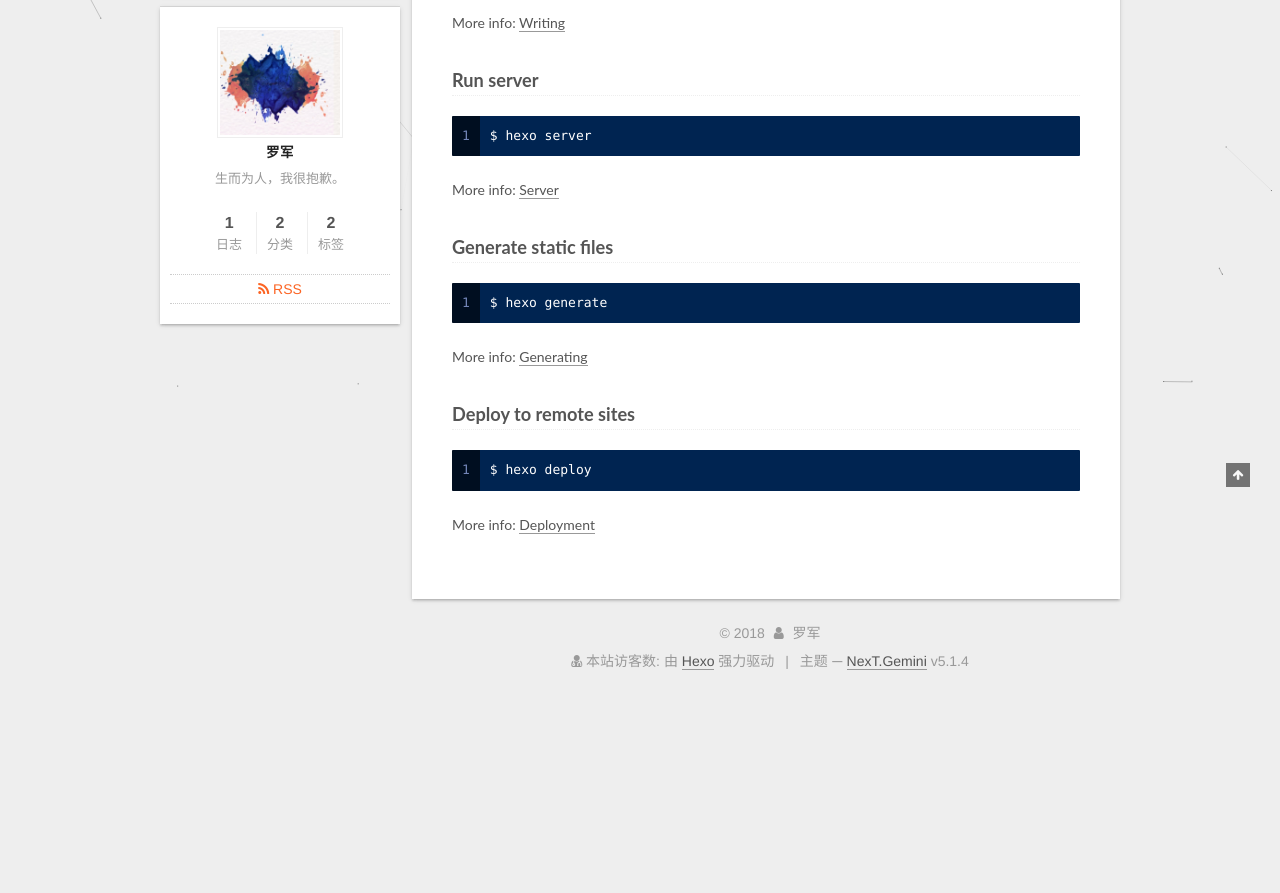
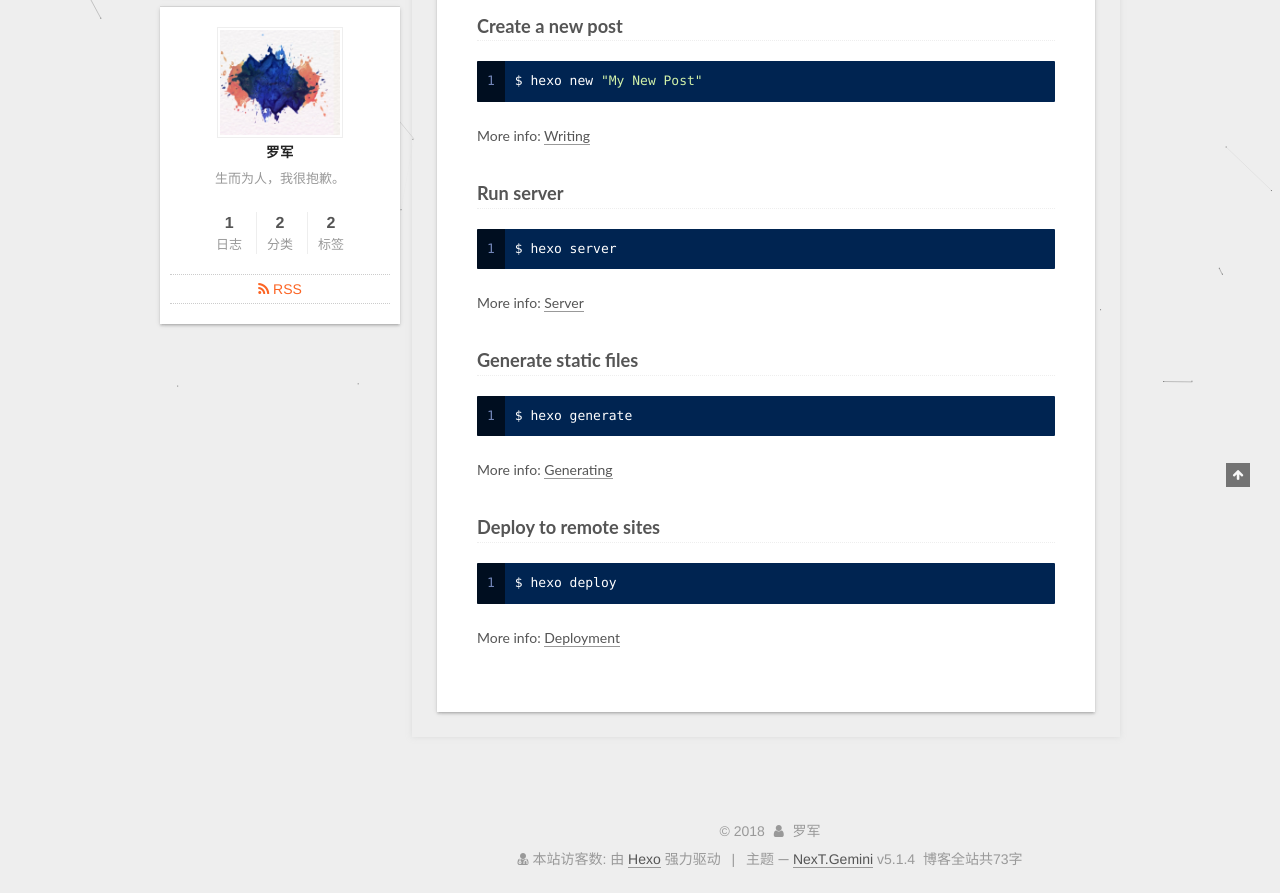
Before and after one commit to a2410608955/a2410608955.github.io, a plain HTML site: page index.html in a window 1280 px wide. Shown: the part 413-1306 px from the top of the page. Before the commit the page ends 1108 px from the top, so only its background shows below. Drawn offline with nearby package versions, Linux system fonts and the light colour scheme; some packages are replaced by stand-ins of ours; a script that the page names is missing.

Commit message:
Site updated: 2018-12-17 19:18:28

```diff
--- a/css/main.css
+++ b/css/main.css
@@ -1943,7 +1943,7 @@ pre .javascript .function {
   width: 4px;
   height: 4px;
   border-radius: 50%;
-  background: #b9a7ff;
+  background: #ff0379;
 }
 .links-of-blogroll {
   font-size: 13px;
@@ -3310,3 +3310,10 @@ a#download:hover {
   background: #000;
   color: #fff;
 }
+.post {
+  margin-top: 60px;
+  margin-bottom: 60px;
+  padding: 25px;
+  -webkit-box-shadow: 0 0 5px rgba(202,203,203,0.5);
+  -moz-box-shadow: 0 0 5px rgba(202,203,204,0.5);
+}
--- a/index.html
+++ b/index.html
@@ -632,6 +632,10 @@
 
 
 
+<div class="theme-info">
+  <div class="powered-by"></div>
+  <span class="post-count">博客全站共73字</span>
+</div>
 
 
 
```
Also changed, not shown: 2018/12/15/hello-world/index.html (+4 -0 lines), 404.html (+4 -0 lines), about/index.html (+4 -0 lines), archives/2018/12/index.html (+4 -0 lines), archives/2018/index.html (+4 -0 lines), archives/index.html (+4 -0 lines), categories/Hexo/Hello/index.html (+4 -0 lines), categories/Hexo/index.html (+4 -0 lines), categories/index.html (+4 -0 lines), links/index.html (+4 -0 lines), tags/Hello/index.html (+4 -0 lines), tags/Hexo/index.html (+4 -0 lines), tags/index.html (+4 -0 lines).
